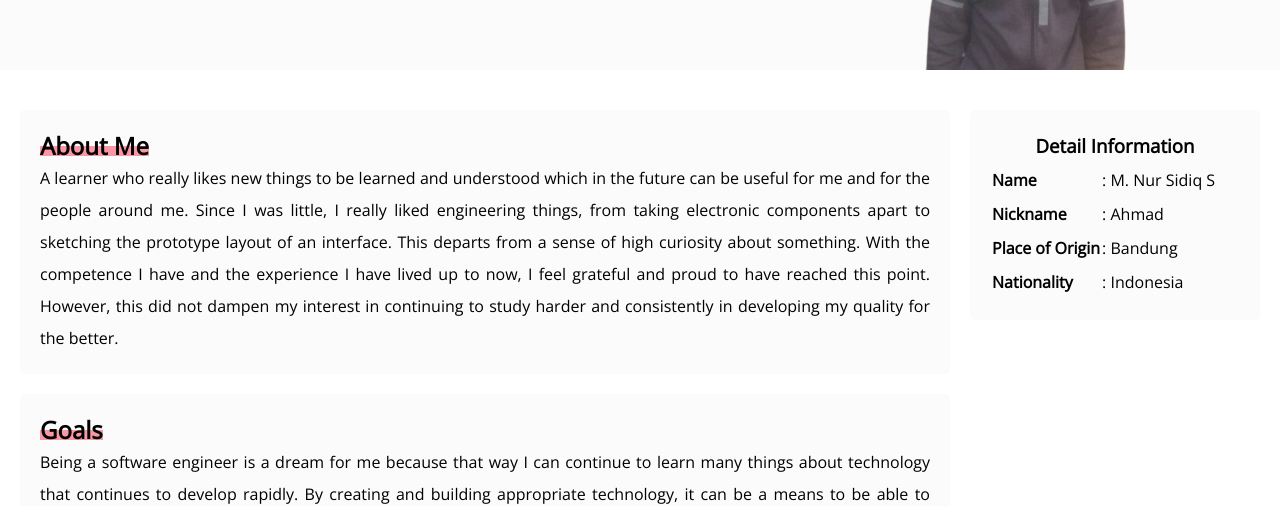
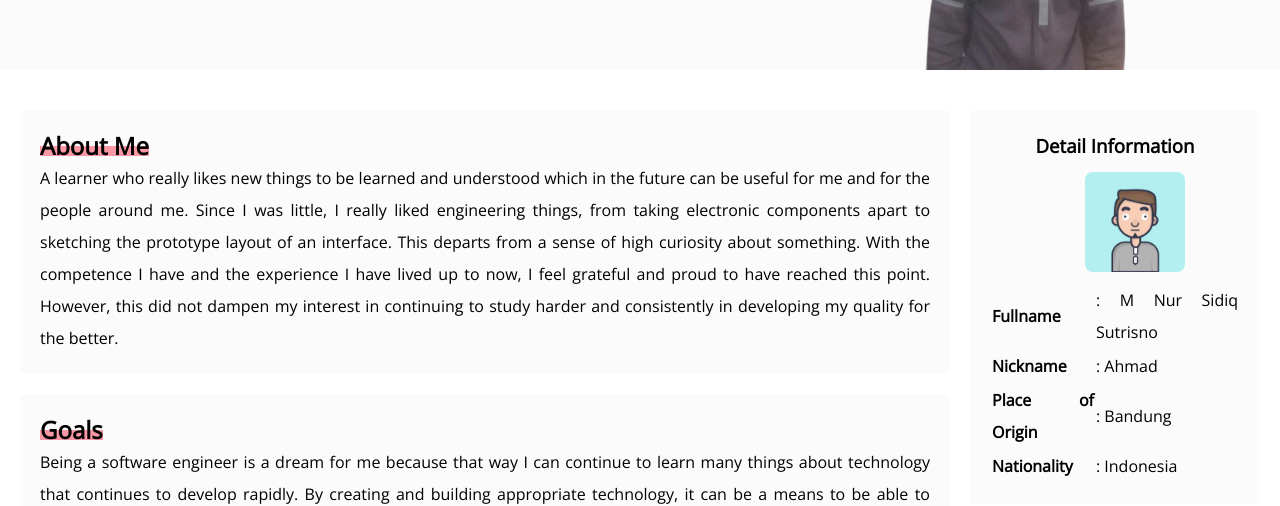
Before and after one commit to muhamadnss/Submission-Basic-Web-Bangkit-2021, a plain HTML site: page index.html in a window 1280 px wide. Shown: the part 294-800 px from the top of the page. Drawn offline with nearby package versions, Linux system fonts and the light colour scheme.

Commit message:
Replace item information on aside element by embedding photo and fullname identity

```diff
--- a/index.html
+++ b/index.html
@@ -59,11 +59,12 @@
             <article class="detail card">
                     <section>
                         <h3>Detail Information</h3>
+                        <img src="assets/image/foto-profil.jpg" alt="profil">
                         <table>
-                           <tr>
-                              <th>Name</th>
-                              <td>: M. Nur Sidiq S</td>
-                           </tr>
+                            <tr>
+                                <th>Fullname</th>
+                                <td>: M Nur Sidiq Sutrisno</td>
+                             </tr>
                            <tr>
                               <th>Nickname</th>
                               <td>: Ahmad</td>
```
